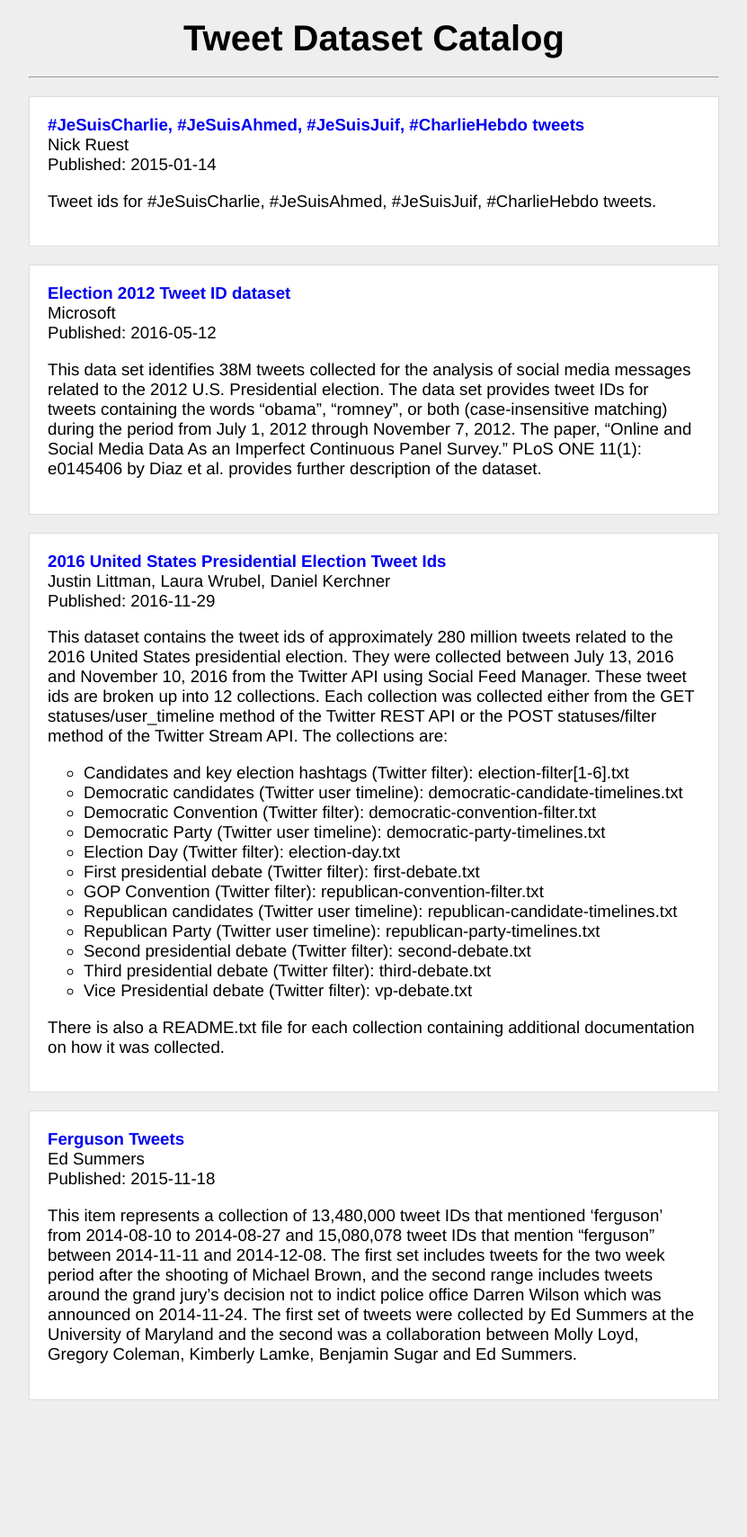
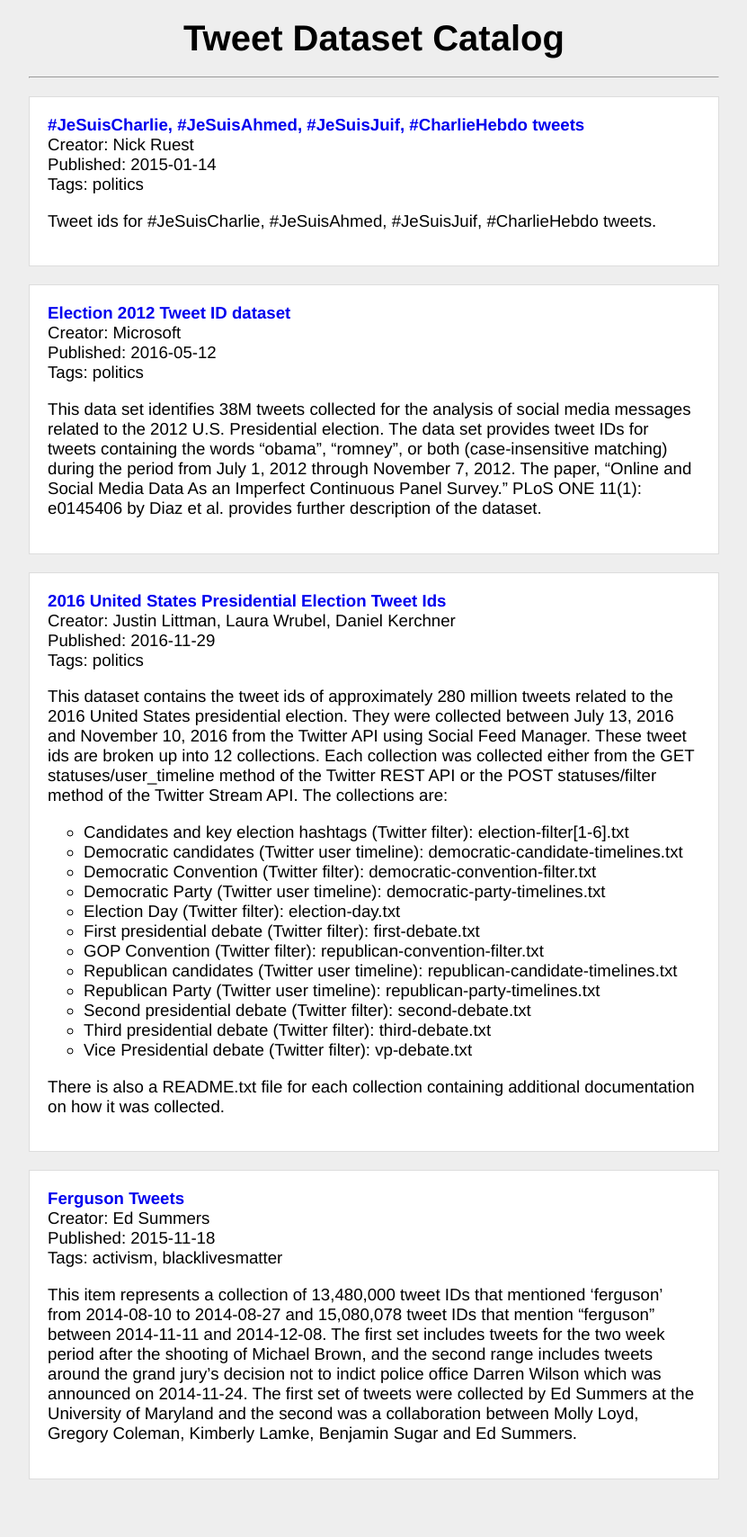
Before and after one commit to DocNow/catalog, a Jekyll site: the page built from index.html, in a window 1280 px wide. Shown: the whole page at 90% size, without its empty margins (224-1055 px from the left). Built offline with Jekyll 4.4.1, drawn with Linux system fonts in a browser that asks for light colours; before the commit the page ends 1620 px from its top, so only the background shows below that.

Commit message:
added tags

```diff
--- a/index.html
+++ b/index.html
@@ -7,8 +7,9 @@ layout: default
     {% for dataset in site.data.datasets %}
     <li class="dataset">
       <a class="title" href="{{ dataset.url }}">{{ dataset.title }}</a>
-      <div class="creator">{{ dataset.creator | join: ', ' }}</div>
+      <div class="creator">Creator: {{ dataset.creator | join: ', ' }}</div>
       <div class="published">Published: {{ dataset.published }}</div>
+      <div class="tags">Tags: {{ dataset.tags | join: ', '}}</div>
       <div class="description">
         {{ dataset.description | markdownify }}
       </div>
```
